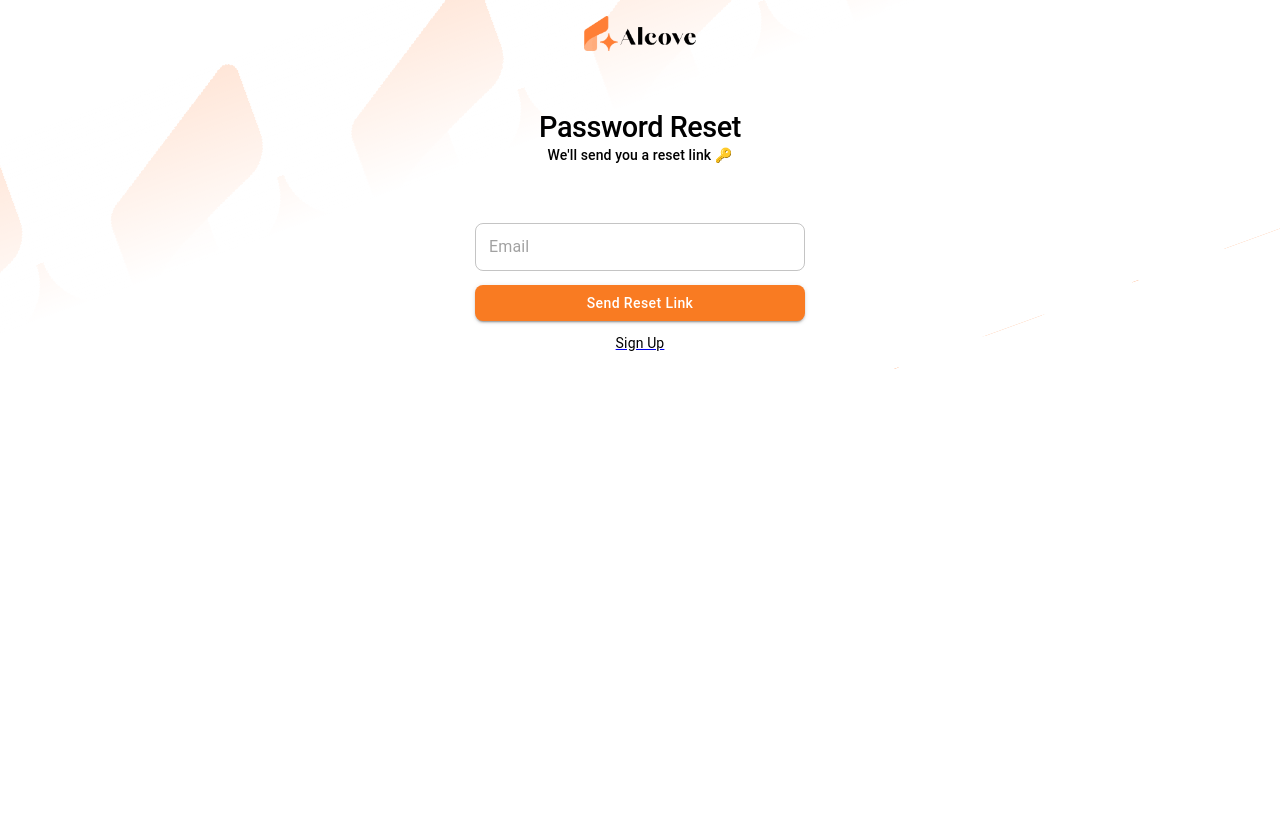
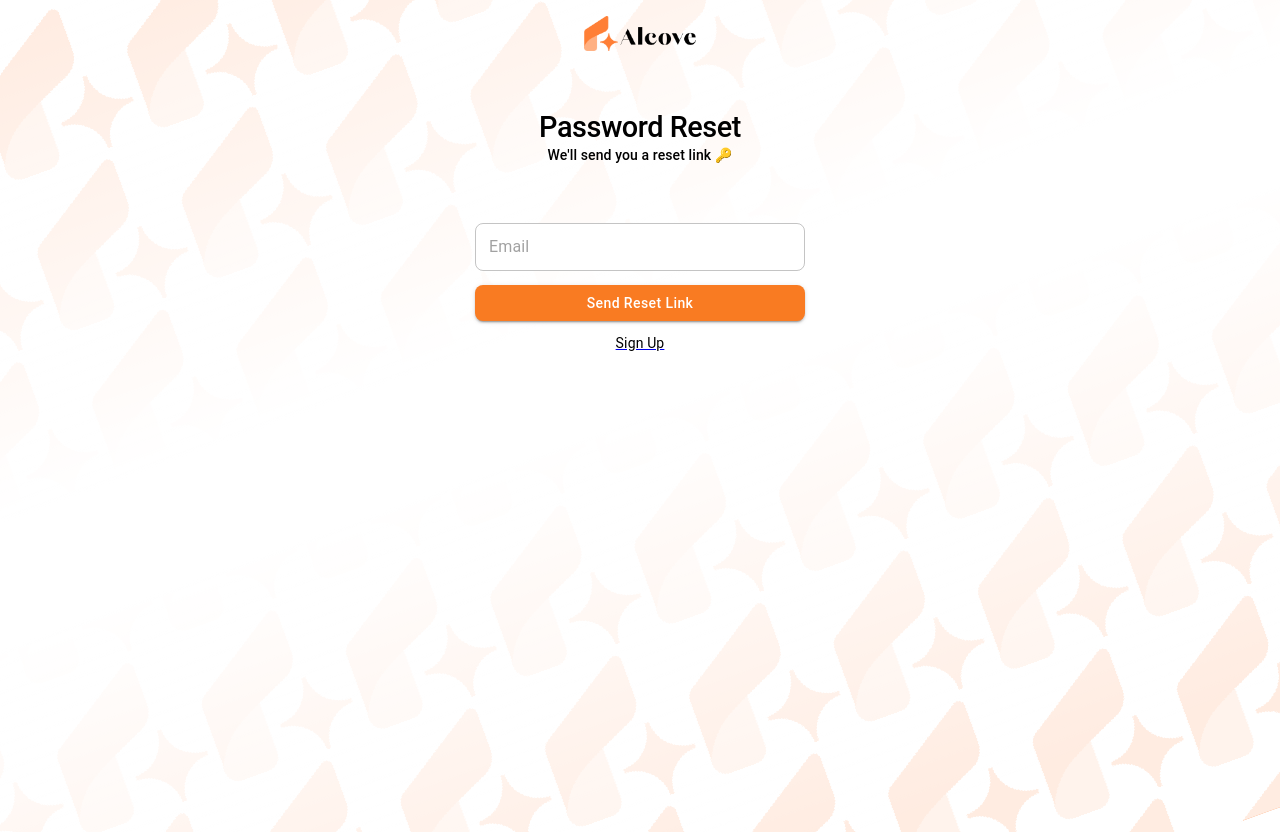
Before and after one commit to ChangYuJonathanWu/alcove, a Next.js app: page /forgot-password in a window 1280 px wide. Before the commit the page ends 800 px from the top, so only its background shows below. Built offline with nearby package versions, Linux system fonts and the light colour scheme; no server answers; a web font is replaced by a local one.

Commit message:
wallpaper tweak

```diff
--- a/components/custom/AlcoveComponents.js
+++ b/components/custom/AlcoveComponents.js
@@ -15,5 +15,5 @@ export const AlcoveSubmitButton = (props) => (
 )
 
 export const AlcoveStack = (props) => (
-    <Stack {...props} alignItems="center" justifyContent="center" spacing={7} style={{ padding: '1rem 3rem 1rem 3rem', maxWidth: '330px', margin: 'auto' }}/>
+    <Stack {...props} alignItems="center" justifyContent="start" spacing={7} style={{ padding: '1rem 3rem 1rem 3rem', maxWidth: '330px', margin: 'auto', height: '100vh' }}/>
 )
--- a/components/home/Home.js
+++ b/components/home/Home.js
@@ -81,7 +81,7 @@ export default function Home() {
         <link rel="icon" href="/favicon.svg" />
       </Head>
 
-      <main className={mobile ? 'background-home' : 'background-home-desktop'}>
+      <main className={'background-home'}>
 
         <PageTransition>
           {minQueriesComplete && (mobile ? mobileLayout : desktopLayout)}
--- a/styles/custom.css
+++ b/styles/custom.css
@@ -11,11 +11,12 @@
   z-index: 10;
 }
 
+@media (max-width: 600px) {
   .background-home::before {
     content: "";
     position: absolute;
     z-index: -1;
-  background-image: linear-gradient(180deg, rgba(255,255,255,0.8) 0%, rgba(255,255,255,1) 35%) , url(/alcove-background.svg);
+    background-image: linear-gradient(180deg, rgba(255,255,255,0.85) 0%, rgba(255,255,255,1) 40%, rgba(255,255,255,1) 50%, rgba(255,255,255,0.85) 90%) , url(/alcove-background.svg);
     top: 50%;
     left: 50%;
     background-size: 10%;
@@ -33,12 +34,13 @@
     display: inline-block;
     overflow:hidden; /* hide the overflow here not on the pseudo element */
   }
-
-.background-home-desktop::before {
+}
+@media (min-width: 600px) {
+  .background-home::before {
     content: "";
     position: absolute;
     z-index: -1;
-  background-image: linear-gradient(180deg, rgba(255,255,255,0.85) 0%, rgba(255,255,255,1) 45%, rgba(255,255,255,0.85) 90%) , url(/alcove-background.svg);
+    background-image: linear-gradient(180deg, rgba(255,255,255,0.85) 0%, rgba(255,255,255,1) 40%, rgba(255,255,255,1) 50%, rgba(255,255,255,0.85) 90%) , url(/alcove-background.svg);
     top: 50%;
     left: 50%;
     background-size: 6%;
@@ -48,7 +50,7 @@
     transform: translate(-50%, -50%) rotate(-20deg);
   }
 
-.background-home-desktop {
+  .background-home {
     height: 100%;
     width: 100%;
     position: relative;
@@ -56,3 +58,4 @@
     display: inline-block;
     overflow:hidden; /* hide the overflow here not on the pseudo element */
   }
+}
```
Lines whose indentation alone changed are shown as unchanged.
